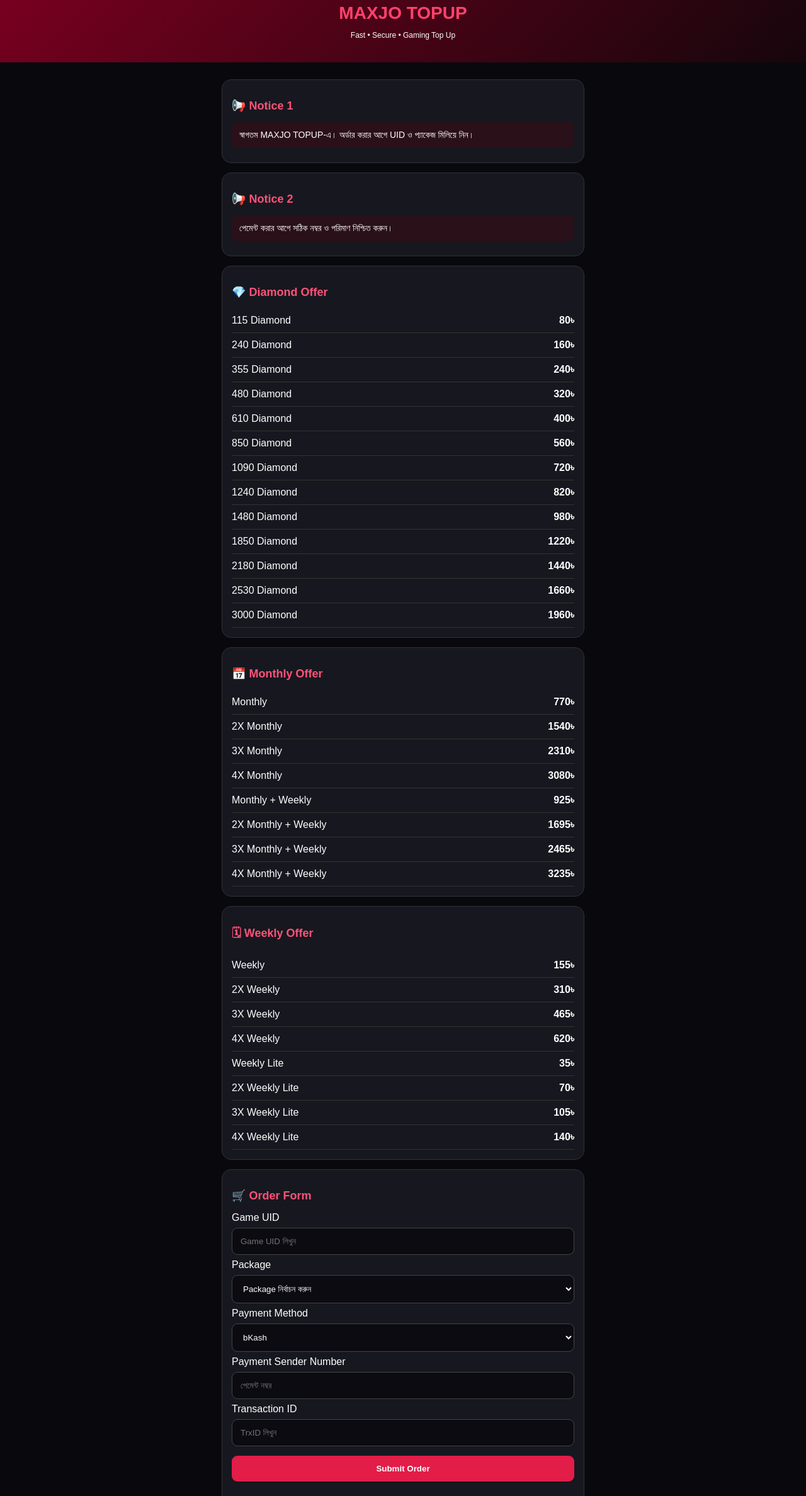
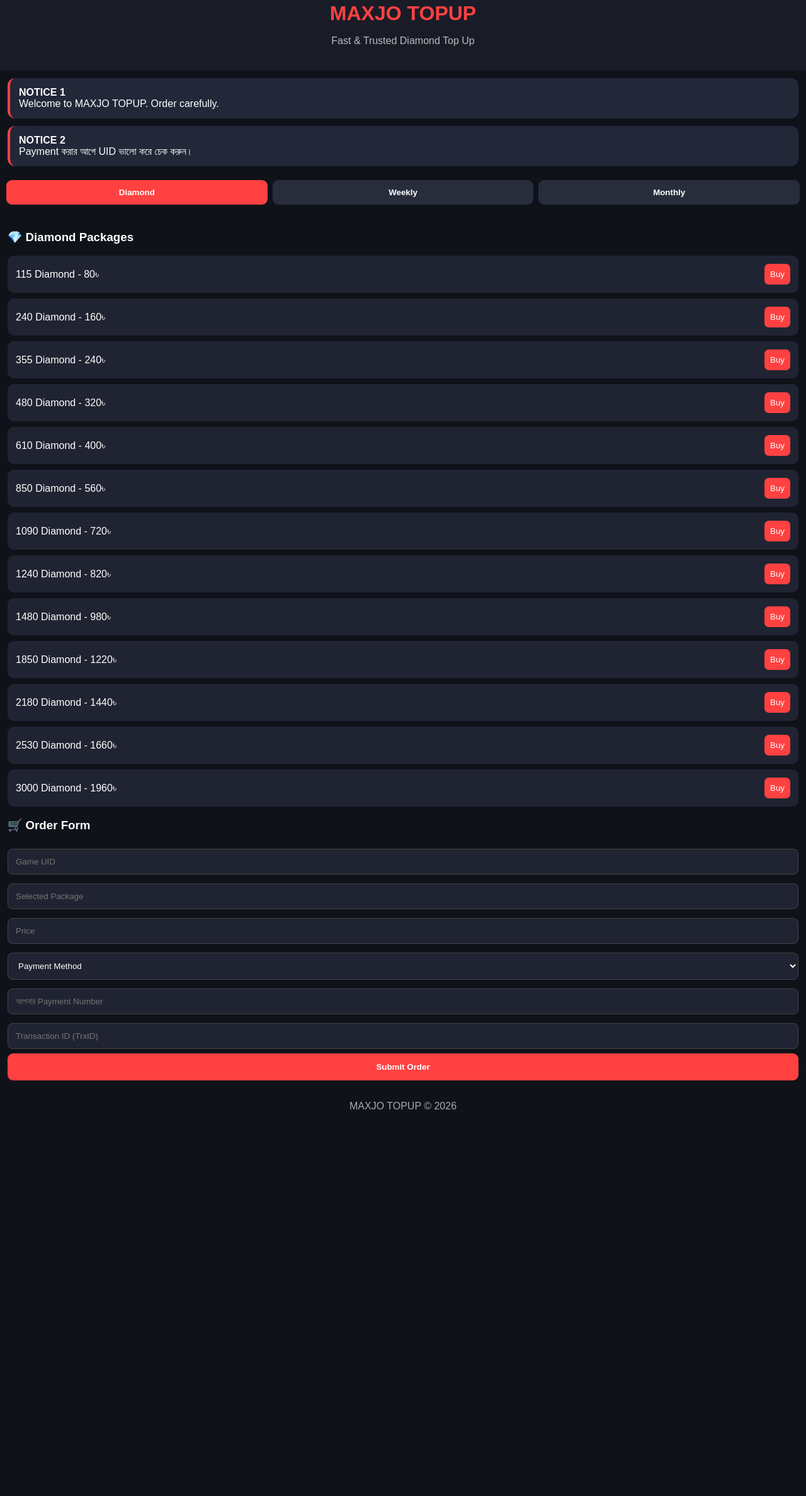
Before and after one commit to nfnirob430-hub/MaxjoTopup, a plain HTML site: page index.html in a window 1280 px wide. Shown: the part 19-2395 px from the top of the page at 63% size. After the commit the page ends 1805 px from the top, so only its background shows below. Drawn offline with Linux system fonts and the light colour scheme.

Commit message:
Refactor index.html for layout and styling improvements
Updated HTML structure and styles for better layout and readability. Added new sections for notices and improved order form.

```diff
--- a/index.html
+++ b/index.html
@@ -3,165 +3,166 @@
 <html lang="bn">
 <head>
 <meta charset="UTF-8">
-<meta name="viewport" content="width=device-width,initial-scale=1">
+<meta name="viewport" content="width=device-width, initial-scale=1.0">
 <title>MAXJO TOPUP</title>
 <style>
 *{box-sizing:border-box}
-body{margin:0;background:#09090d;color:#fff;font-family:Arial,sans-serif}
-header{background:linear-gradient(135deg,#79001f,#16060c);padding:24px;text-align:center}
-.logo{font-size:28px;font-weight:900;color:#ff426d}
-header p{font-size:12px}
-main{max-width:600px;margin:auto;padding:12px}
-.box{background:#17171f;border:1px solid #30303b;border-radius:15px;padding:15px;margin:15px 0}
-h2{color:#ff5279;font-size:18px}
-input,select{width:100%;padding:13px;margin:7px 0;background:#0b0b11;color:white;border:1px solid #444;border-radius:9px}
-button{width:100%;padding:13px;margin-top:8px;background:#e11d48;color:white;border:0;border-radius:9px;font-weight:bold}
-.notice{background:#2a1018;padding:12px;border-radius:10px;margin:8px 0;font-size:14px}
-.item{display:flex;justify-content:space-between;border-bottom:1px solid #333;padding:10px 0}
-.small{font-size:12px;color:#aaa}
-#msg{padding:10px;text-align:center}
-footer{text-align:center;color:#777;padding:20px}
+body{margin:0;background:#10121a;color:white;font-family:Arial,sans-serif}
+header{text-align:center;padding:22px;background:#191c27}
+header h1{color:#ff4141;margin:0}
+header p{color:#bbb}
+.notice{margin:12px;padding:14px;background:#222838;border-radius:12px;border-left:4px solid #ff4141}
+.tabs{display:flex;gap:8px;padding:10px}
+.tabs button{flex:1;padding:12px 5px;border:0;border-radius:9px;background:#282d3c;color:white;font-weight:bold}
+.tabs button.active{background:#ff4141}
+.container{padding:12px}
+.package{background:#202432;padding:13px;margin:9px 0;border-radius:10px;display:flex;justify-content:space-between;align-items:center}
+.package button{background:#ff4141;color:white;border:0;border-radius:7px;padding:9px}
+input,select{width:100%;padding:12px;margin:7px 0;background:#202432;color:white;border:1px solid #444;border-radius:8px}
+.submit{width:100%;padding:14px;background:#ff4141;color:white;border:0;border-radius:9px;font-weight:bold}
+.section{display:none}
+.section.show{display:block}
+footer{text-align:center;padding:20px;color:#aaa}
 </style>
 </head>
 <body>
 
 <header>
-<div class="logo">MAXJO TOPUP</div>
-<p>Fast • Secure • Gaming Top Up</p>
+<h1>MAXJO TOPUP</h1>
+<p>Fast & Trusted Diamond Top Up</p>
 </header>
 
-<main>
-
-<div class="box">
-<h2>📢 Notice 1</h2>
-<div class="notice">স্বাগতম MAXJO TOPUP-এ। অর্ডার করার আগে UID ও প্যাকেজ মিলিয়ে নিন।</div>
+<div class="notice">
+<b>NOTICE 1</b><br>
+Welcome to MAXJO TOPUP. Order carefully.
 </div>
 
-<div class="box">
-<h2>📢 Notice 2</h2>
-<div class="notice">পেমেন্ট করার আগে সঠিক নম্বর ও পরিমাণ নিশ্চিত করুন।</div>
+<div class="notice">
+<b>NOTICE 2</b><br>
+Payment করার আগে UID ভালো করে চেক করুন।
 </div>
 
-<div class="box">
-<h2>💎 Diamond Offer</h2>
-<div class="item"><span>115 Diamond</span><b>80৳</b></div>
-<div class="item"><span>240 Diamond</span><b>160৳</b></div>
-<div class="item"><span>355 Diamond</span><b>240৳</b></div>
-<div class="item"><span>480 Diamond</span><b>320৳</b></div>
-<div class="item"><span>610 Diamond</span><b>400৳</b></div>
-<div class="item"><span>850 Diamond</span><b>560৳</b></div>
-<div class="item"><span>1090 Diamond</span><b>720৳</b></div>
-<div class="item"><span>1240 Diamond</span><b>820৳</b></div>
-<div class="item"><span>1480 Diamond</span><b>980৳</b></div>
-<div class="item"><span>1850 Diamond</span><b>1220৳</b></div>
-<div class="item"><span>2180 Diamond</span><b>1440৳</b></div>
-<div class="item"><span>2530 Diamond</span><b>1660৳</b></div>
-<div class="item"><span>3000 Diamond</span><b>1960৳</b></div>
+<div class="tabs">
+<button class="active" onclick="tab('diamond',this)">Diamond</button>
+<button onclick="tab('weekly',this)">Weekly</button>
+<button onclick="tab('monthly',this)">Monthly</button>
 </div>
 
-<div class="box">
-<h2>📅 Monthly Offer</h2>
-<div class="item"><span>Monthly</span><b>770৳</b></div>
-<div class="item"><span>2X Monthly</span><b>1540৳</b></div>
-<div class="item"><span>3X Monthly</span><b>2310৳</b></div>
-<div class="item"><span>4X Monthly</span><b>3080৳</b></div>
-<div class="item"><span>Monthly + Weekly</span><b>925৳</b></div>
-<div class="item"><span>2X Monthly + Weekly</span><b>1695৳</b></div>
-<div class="item"><span>3X Monthly + Weekly</span><b>2465৳</b></div>
-<div class="item"><span>4X Monthly + Weekly</span><b>3235৳</b></div>
+<div class="container">
+
+<div id="diamond" class="section show">
+<h3>💎 Diamond Packages</h3>
+<div id="diamonds"></div>
 </div>
 
-<div class="box">
-<h2>🗓 Weekly Offer</h2>
-<div class="item"><span>Weekly</span><b>155৳</b></div>
-<div class="item"><span>2X Weekly</span><b>310৳</b></div>
-<div class="item"><span>3X Weekly</span><b>465৳</b></div>
-<div class="item"><span>4X Weekly</span><b>620৳</b></div>
-<div class="item"><span>Weekly Lite</span><b>35৳</b></div>
-<div class="item"><span>2X Weekly Lite</span><b>70৳</b></div>
-<div class="item"><span>3X Weekly Lite</span><b>105৳</b></div>
-<div class="item"><span>4X Weekly Lite</span><b>140৳</b></div>
+<div id="weekly" class="section">
+<h3>📅 Weekly Packages</h3>
+<div id="weeklies"></div>
 </div>
 
-<div class="box">
-<h2>🛒 Order Form</h2>
+<div id="monthly" class="section">
+<h3>🌙 Monthly Packages</h3>
+<div id="monthlies"></div>
+</div>
 
-<label>Game UID</label>
-<input id="uid" placeholder="Game UID লিখুন">
+<h3>🛒 Order Form</h3>
+<form id="orderForm">
+<input id="uid" placeholder="Game UID" required>
+<input id="pkg" placeholder="Selected Package" readonly required>
+<input id="price" placeholder="Price" readonly required>
 
-<label>Package</label>
-<select id="pkg">
-<option value="">Package নির্বাচন করুন</option>
-<option>115 Diamond - 80৳</option>
-<option>240 Diamond - 160৳</option>
-<option>355 Diamond - 240৳</option>
-<option>480 Diamond - 320৳</option>
-<option>610 Diamond - 400৳</option>
-<option>850 Diamond - 560৳</option>
-<option>1090 Diamond - 720৳</option>
-<option>1240 Diamond - 820৳</option>
-<option>1480 Diamond - 980৳</option>
-<option>1850 Diamond - 1220৳</option>
-<option>2180 Diamond - 1440৳</option>
-<option>2530 Diamond - 1660৳</option>
-<option>3000 Diamond - 1960৳</option>
-<option>Monthly - 770৳</option>
-<option>2X Monthly - 1540৳</option>
-<option>3X Monthly - 2310৳</option>
-<option>4X Monthly - 3080৳</option>
-<option>Weekly - 155৳</option>
-<option>2X Weekly - 310৳</option>
-<option>3X Weekly - 465৳</option>
-<option>4X Weekly - 620৳</option>
-<option>Weekly Lite - 35৳</option>
-<option>2X Weekly Lite - 70৳</option>
-<option>3X Weekly Lite - 105৳</option>
-<option>4X Weekly Lite - 140৳</option>
-</select>
-
-<label>Payment Method</label>
-<select id="method">
+<select id="method" required>
+<option value="">Payment Method</option>
 <option>bKash</option>
 <option>Nagad</option>
 </select>
 
-<label>Payment Sender Number</label>
-<input id="sender" placeholder="পেমেন্ট নম্বর">
+<input id="sender" placeholder="আপনার Payment Number" required>
+<input id="trx" placeholder="Transaction ID (TrxID)" required>
 
-<label>Transaction ID</label>
-<input id="trx" placeholder="TrxID লিখুন">
+<button class="submit" type="submit">Submit Order</button>
+</form>
 
-<button onclick="submitOrder()">Submit Order</button>
-<div id="msg"></div>
-<p class="small">এই নমুনায় অর্ডারটি শুধু ব্রাউজারে পরীক্ষা করা হয়। প্রকৃত পেমেন্ট যাচাই বা সার্ভারে অর্ডার জমা হয় না।</p>
+<div id="result"></div>
+
 </div>
 
-<div class="box">
-<h2>☎ Contact</h2>
-<a href="https://wa.me/8801610570290" style="color:#ff6685">WhatsApp Support</a>
-</div>
-
-<footer>MAXJO TOPUP © 2026</footer>
-</main>
+<footer>
+MAXJO TOPUP © 2026
+</footer>
 
 <script>
-function submitOrder(){
- const uid=document.getElementById("uid").value.trim();
- const pkg=document.getElementById("pkg").value;
- const sender=document.getElementById("sender").value.trim();
- const trx=document.getElementById("trx").value.trim();
- const msg=document.getElementById("msg");
+const diamondData=[
+["115 Diamond",80],
+["240 Diamond",160],
+["355 Diamond",240],
+["480 Diamond",320],
+["610 Diamond",400],
+["850 Diamond",560],
+["1090 Diamond",720],
+["1240 Diamond",820],
+["1480 Diamond",980],
+["1850 Diamond",1220],
+["2180 Diamond",1440],
+["2530 Diamond",1660],
+["3000 Diamond",1960]
+];
 
- if(!uid||!pkg||!sender||!trx){
-   msg.style.color="#ff5477";
-   msg.textContent="সব তথ্য পূরণ করুন!";
-   return;
- }
+const weeklyData=[
+["Weekly",155],
+["2X Weekly",310],
+["3X Weekly",465],
+["4X Weekly",620],
+["Weekly Lite",35],
+["2X Weekly Lite",70],
+["3X Weekly Lite",105],
+["4X Weekly Lite",140]
+];
 
- msg.style.color="#ffc857";
- msg.textContent="অর্ডারটি Demo হিসেবে পূরণ হয়েছে। প্রকৃত পেমেন্ট যাচাই হয়নি।";
+const monthlyData=[
+["Monthly",770],
+["2X Monthly",1540],
+["3X Monthly",2310],
+["4X Monthly",3080],
+["Monthly + Weekly",925],
+["2X Monthly + Weekly",1695],
+["3X Monthly + Weekly",2465],
+["4X Monthly + Weekly",3235]
+];
+
+function render(list,id){
+document.getElementById(id).innerHTML=list.map(p=>
+`<div class="package">
+<span>${p[0]} - ${p[1]}৳</span>
+<button onclick="choose('${p[0]}',${p[1]})">Buy</button>
+</div>`
+).join("");
 }
+
+render(diamondData,"diamonds");
+render(weeklyData,"weeklies");
+render(monthlyData,"monthlies");
+
+function tab(id,btn){
+document.querySelectorAll(".section").forEach(x=>x.classList.remove("show"));
+document.getElementById(id).classList.add("show");
+document.querySelectorAll(".tabs button").forEach(x=>x.classList.remove("active"));
+btn.classList.add("active");
+}
+
+function choose(name,price){
+document.getElementById("pkg").value=name;
+document.getElementById("price").value=price+" টাকা";
+document.getElementById("orderForm").scrollIntoView({behavior:"smooth"});
+}
+
+document.getElementById("orderForm").addEventListener("submit",function(e){
+e.preventDefault();
+
+document.getElementById("result").innerHTML=
+"<div class='notice'>অর্ডারের তথ্য প্রস্তুত হয়েছে। Demo সংস্করণে অর্ডার ডাটাবেজে জমা হয় না।</div>";
+
+});
 </script>
-
 </body>
 </html>
```
